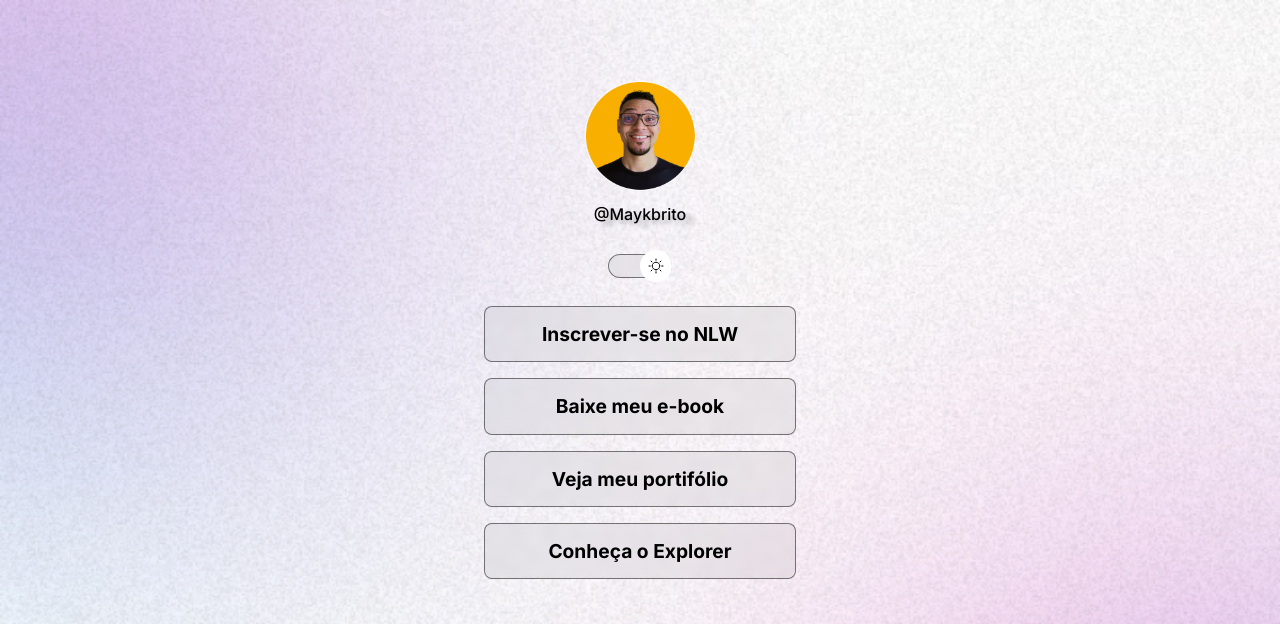
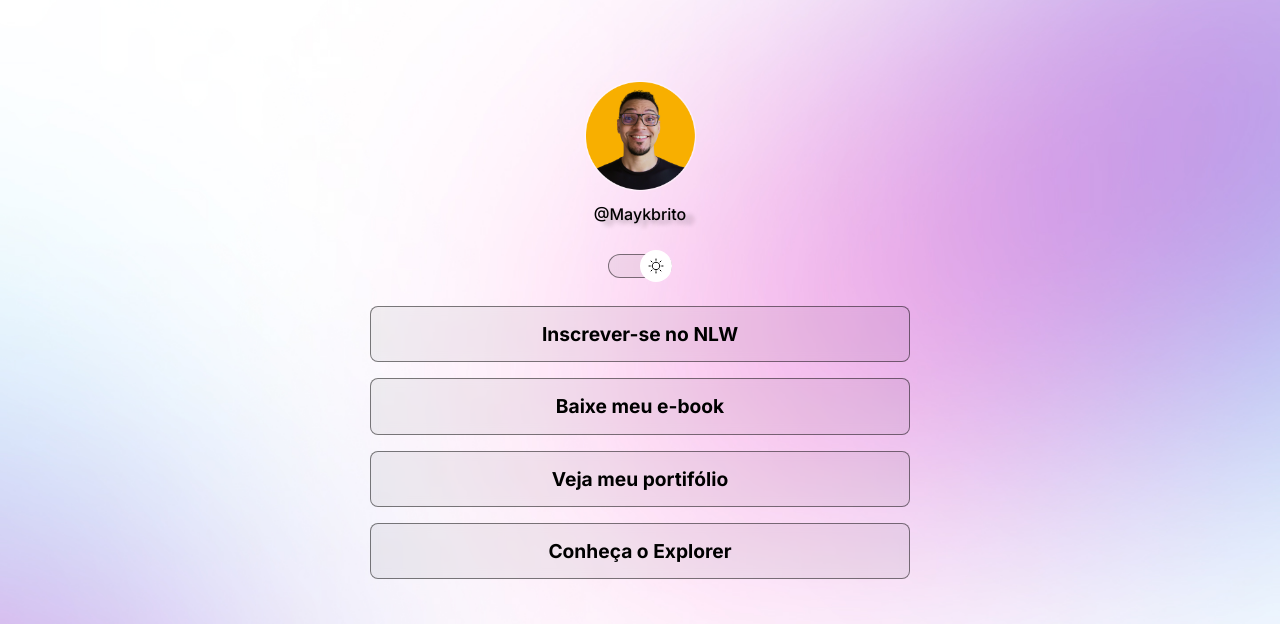
Before and after one commit to FelipeLamas/discovery, a plain HTML site: page index.html in a window 1280 px wide. Shown: the top 624 px of the page. Drawn offline with nearby package versions, Linux system fonts and the light colour scheme.

Commit message:
Adicionando media queries para trocar imagem de fundo e melhorar responsividade da página

```diff
--- a/style.css
+++ b/style.css
@@ -4,6 +4,7 @@
 body {
 /* ShortHand: color, image, reapet, position / size */
   background: var(--bg-url) no-repeat top center / cover;
+  height: 100vh;
 }
 
 body * {
@@ -12,7 +13,8 @@ body * {
 }
 
 .container {
-  width: 22.5rem;
+  width: 100%;
+  max-width: 36.75rem;
   margin: 3.5rem auto 0px;
   padding: 0 1.5rem;
 }
@@ -132,3 +134,14 @@ footer {
   text-align: center;
   font-size: 0.875rem;
 }
+
+/* media queries */
+
+@media (min-width: 43.75rem) {
+  :root{
+    --bg-url: url(./assets/bg-desktop.jpg)
+  }
+  .light{
+    --bg-url: url(./assets/bg-desktop-light.jpg)
+  }
+}
```
